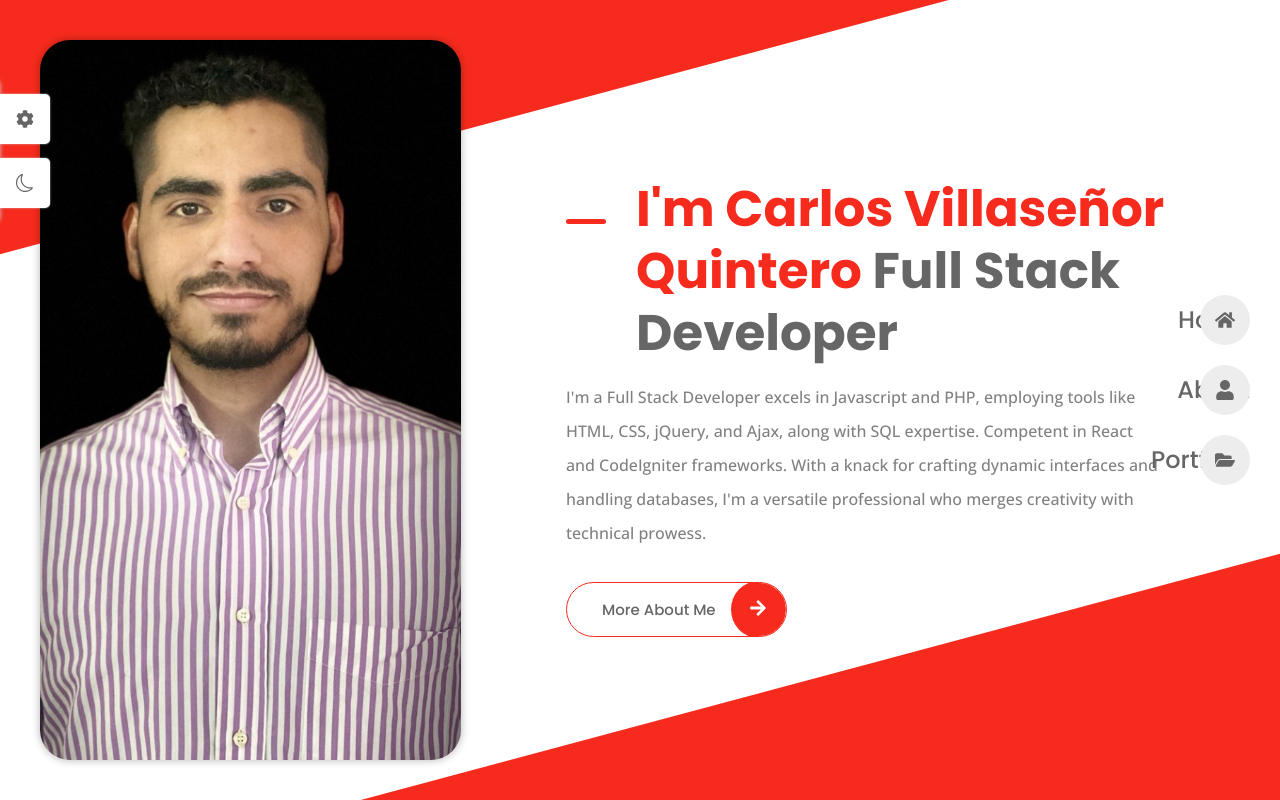
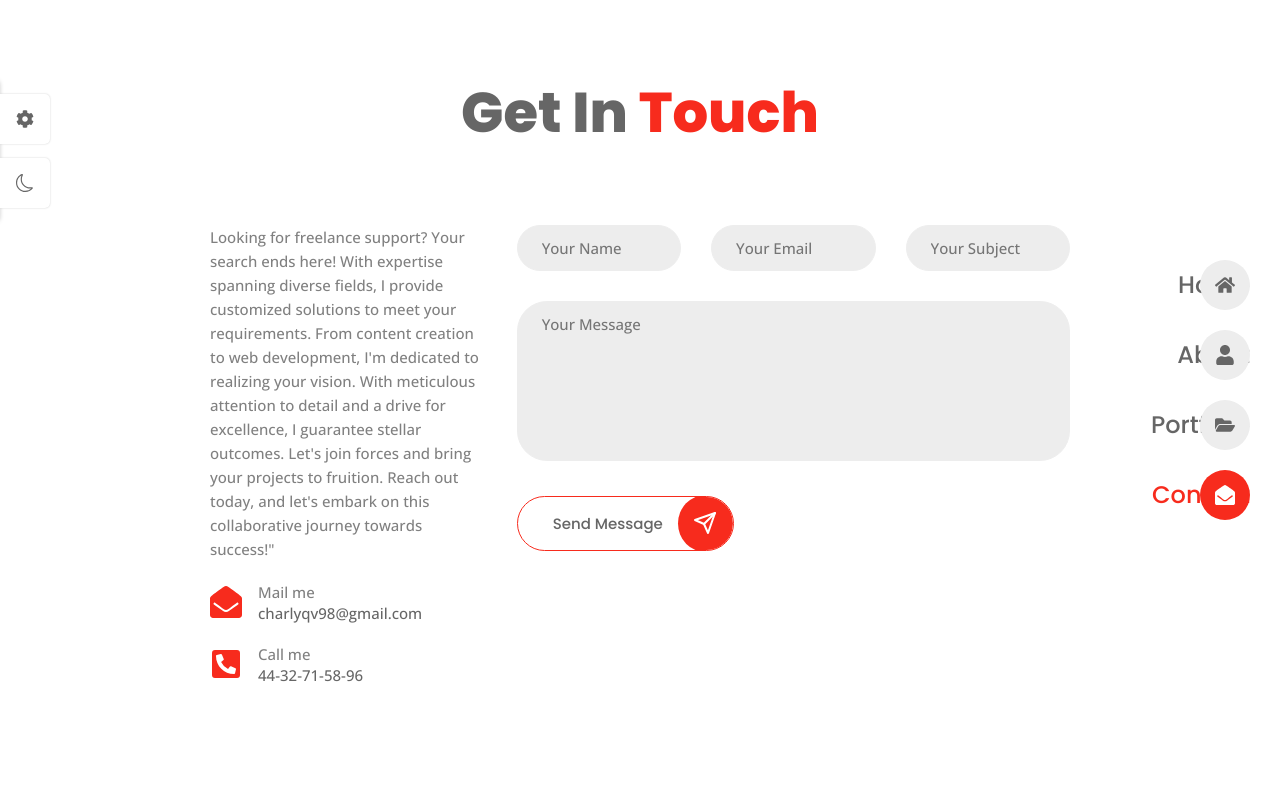
Before and after one commit to Charlyqv/Portfolio, a React (Vite) app: page /contact in a window 1280 px wide. Built offline with nearby package versions, Linux system fonts and the light colour scheme.

Commit message:
Modulo "Contact" agregado y algunas modificaciones

```diff
--- a/package.json
+++ b/package.json
@@ -10,7 +10,9 @@
     "preview": "vite preview"
   },
   "dependencies": {
+    "@emailjs/browser": "^4.3.3",
     "animate.css": "^4.1.1",
+    "emailjs": "^4.0.3",
     "html-react-parser": "^4.0.0",
     "react": "^18.2.0",
     "react-circular-progressbar": "^2.1.0",
--- a/src/App.jsx
+++ b/src/App.jsx
@@ -19,7 +19,7 @@ function App() {
         <Route path='about' element={<About />}/>
         <Route path='portfolio' element={<Portfolio />}/>
         <Route path="/*" element={ <Home /> } />
-        {/* <Route path='contact' element={<Contact />}/> */}
+        <Route path='contact' element={<Contact />}/>
       </Routes>
     </BrowserRouter>
   )
--- a/src/data.jsx
+++ b/src/data.jsx
@@ -24,6 +24,7 @@ import CodeIgniter from '/assets/codeigniter.png';
 import CSS from '/assets/css.png';
 import HTML from '/assets/html.png';
 import jQuery from '/assets/jQuery.png';
+import Laravel from '/assets/laravel.png';
 
 import Theme1 from '/assets/purple.png';
 import Theme2 from '/assets/red.png';
@@ -58,12 +59,12 @@ export const links = [
     path: '/portfolio',
   },
 
-  // {
-  //   id: 4,
-  //   name: 'Contact',
-  //   icon: <FaEnvelopeOpen className='nav__icon' />,
-  //   path: '/contact',
-  // },
+  {
+    id: 4,
+    name: 'Contact',
+    icon: <FaEnvelopeOpen className='nav__icon' />,
+    path: '/contact',
+  },
 ];
 
 export const personalInfo = [
@@ -159,12 +160,11 @@ export const resume = [
     id: 1,
     category: 'experience',
     icon: <FaBriefcase />,
-    year: '2022 - PRESENT',
+    year: 'August 2022 - March 2024',
     title: 'Full Stack Developer<span> Corporativo Cruz Azul </span>',
-    desc: <p>-Actually I work on the multiple software projects simultaneously
-      and participated in the whole software development process from design
-      to implementation. Using PHP, Javascript, HTML and CSS in the
-      framework CodeIgniter.<br></br>
+    desc: <p>-I worked on multiple software projects simultaneously and participated in the
+    whole software development process from design to implementation. Using
+    PHP, Javascript, HTML and CSS in the framework CodeIgniter<br></br>
       -Developed new software functionalities, ensuring that requirements were met.<br></br>
       -Proficient in designing and executing database queries, data retrieval, and analysis using SQL. Competent in database management and data manipulation to extract meaningful insights.
       </p>,
@@ -493,18 +493,24 @@ export const skills_rotate = [
 
   {
     id: 5,
+    img: Laravel,
+    title: 'Laravel',
+  },
+
+  {
+    id: 6,
     img: CSS,
     title: 'CSS',
   },
 
   {
-    id: 6,
+    id: 7,
     img: HTML,
     title: 'HTML',
   },
 
   {
-    id: 7,
+    id: 8,
     img: jQuery,
     title: 'jQuery',
   },
--- a/src/pages/contact/Contact.jsx
+++ b/src/pages/contact/Contact.jsx
@@ -9,19 +9,48 @@ import {
 
 import { FiSend } from 'react-icons/fi';
 import "./contact.css";
+import { useRef } from 'react';
+import emailjs from '@emailjs/browser';
 
 export const Contact = () => {
+
+  const form = useRef();
+
+  const sendEmail = (e) => {
+    e.preventDefault();
+
+    emailjs
+      .sendForm('service_7o14tzw', 'template_o5cvymu', form.current, {
+        publicKey: '3NLl0HLt1GpFHZ_Pi',
+      })
+      .then(
+        () => {
+          console.log('SUCCESS!');
+          window.location.reload();
+        },
+        (error) => {
+          console.log('FAILED...', error.text);
+        },
+      );
+  };
+
   return (
-    <section className='contact section'>
+    <main className="section container animate__animated animate__zoomIn">
+      <section className='contact'>
         <h2 className="section__title">
           Get In <span>Touch</span>
         </h2>
 
         <div className="contact__container container grid">
           <div className="contact__data">
-          <h3 className="contact__title">Don't be Shy !</h3>
-          <p className="contact__description">HOLIHOLIHOLIHOLIHOLIHOLIHOLIHOLIHOLI
-            HOLIHOLIHOLIHOLIHOLIHOLIHOLIHOLIHOLI
+            {/* <h3 className="contact__title">Don't be Shy !</h3> */}
+            <p className="contact__description">Looking for freelance support? Your search
+              ends here! With expertise spanning diverse fields, I provide customized solutions
+              to meet your requirements. From content creation to web development, I'm dedicated
+               to realizing your vision. With meticulous attention to detail and a drive for
+               excellence, I guarantee stellar outcomes. Let's join forces and bring your projects
+               to fruition. Reach out today, and let's embark on this collaborative journey towards
+               success!"
             </p>
 
             <div className="contact__info">
@@ -45,7 +74,7 @@ export const Contact = () => {
 
               </div>
 
-            <div className="contact__socials">
+              {/* <div className="contact__socials">
                 <a href="https://facebook.com" className="contact__social-link">
                   <FaFacebookF />
                 </a>
@@ -61,16 +90,17 @@ export const Contact = () => {
                 <a href="https://dribbble.com" className="contact__social-link">
                   <FaDribbble />
                 </a>
-            </div>
+              </div> */}
 
             </div>
           </div>
 
-        <form className="contact__form">
+          <form ref={form} className="contact__form" onSubmit={sendEmail}>
             <div className="form__input-group">
               <div className="form__input-div">
                 <input
                   type="text"
+                  name='name'
                   placeholder='Your Name'
                   className="form__control"
                 />
@@ -79,6 +109,7 @@ export const Contact = () => {
               <div className="form__input-div">
                 <input
                   type="email"
+                  name='email'
                   placeholder='Your Email'
                   className="form__control"
                 />
@@ -87,6 +118,7 @@ export const Contact = () => {
               <div className="form__input-div">
                 <input
                   type="text"
+                  name='subject'
                   placeholder='Your Subject'
                   className="form__control"
                 />
@@ -95,7 +127,7 @@ export const Contact = () => {
 
             <div className="form__input-div">
               <textarea
-              name=""
+                name="message"
                 id=""
                 cols="30"
                 rows="10"
@@ -114,5 +146,6 @@ export const Contact = () => {
           </form>
         </div>
       </section>
+    </main>
   )
 }
--- a/src/pages/home/Home.jsx
+++ b/src/pages/home/Home.jsx
@@ -13,11 +13,11 @@ export const Home = () => {
           <h1 className="home__title animate__animated animate__lightSpeedInLeft">
             <span>I'm Carlos Villaseñor Quintero</span> Full Stack Developer
           </h1>
-          <p className="home__description animate__animated animate__lightSpeedInLeft">I'm a Full Stack Developer excels
-          in Javascript and PHP, employing tools like HTML, CSS, jQuery, and Ajax,
-          along with SQL expertise. Competent in React and CodeIgniter frameworks.
-          With a knack for crafting dynamic interfaces and handling databases,
-          I'm a versatile professional who merges creativity with technical prowess.
+          <p className="home__description animate__animated animate__lightSpeedInLeft">I'm a Full Stack Developer excels in Javascript and PHP, employing tools like
+            HTML, CSS, jQuery, and Ajax, along with SQL expertise. Competent in React JS,
+            Vue JS Laravel and CodeIgniter frameworks. With a knack for crafting dynamic
+            interfaces and handling databases, I'm a versatile professional who merges
+            creativity with technical prowess.
           </p>
           <Link to='/about' className='button animate__animated animate__lightSpeedInLeft'>
             More About Me{' '}
```
Also changed, not shown: public/assets/laravel.png (added), 1 other file (tests, documents, lock files or other folders). Lines whose indentation alone changed are shown as unchanged.
